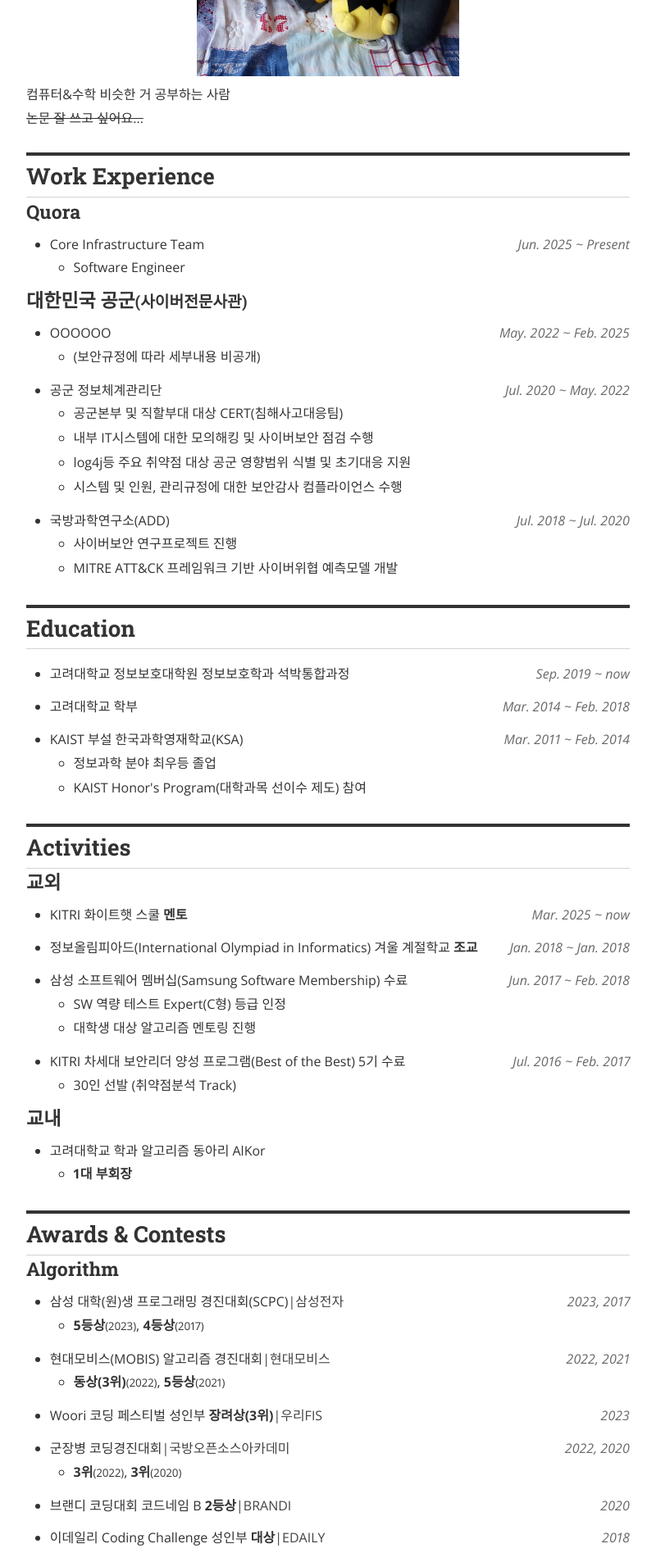
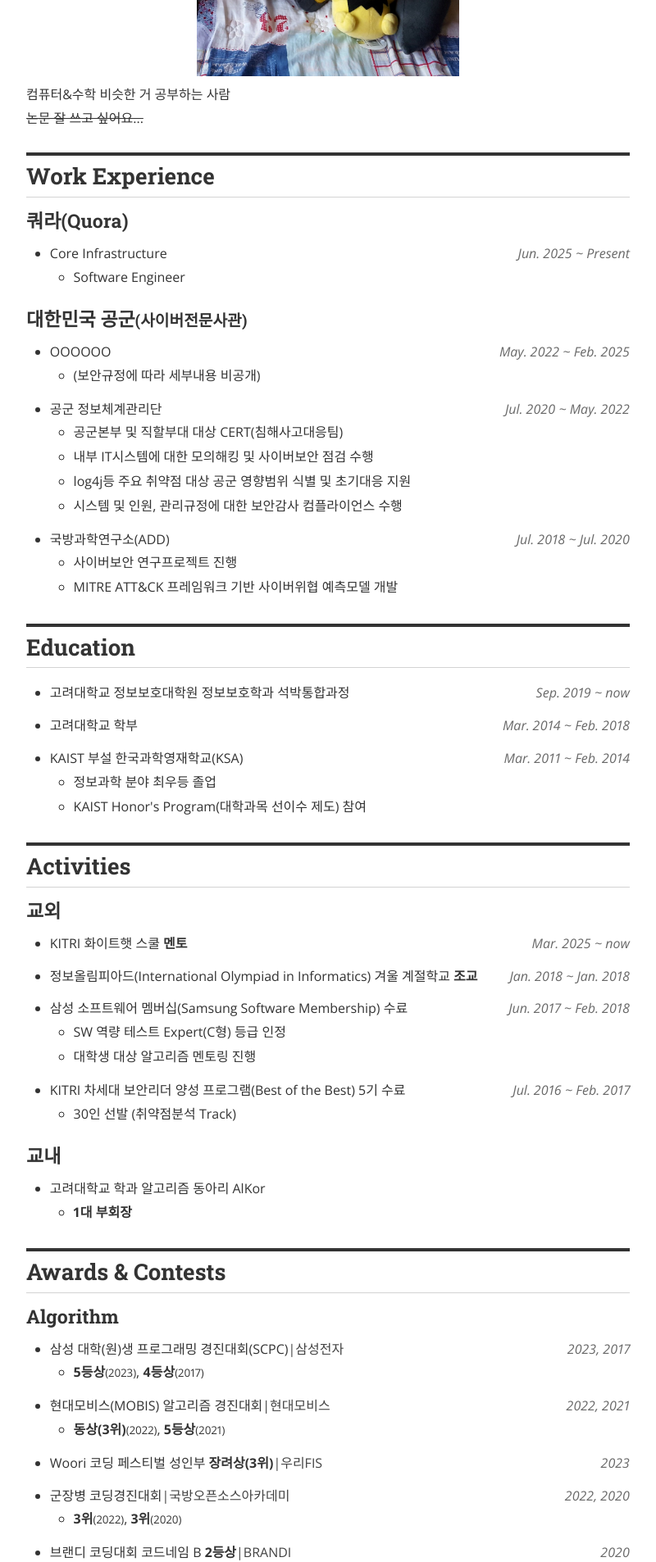
Before and after one commit to nyan101/nyan101.github.io, a Jekyll site: the page built from about-ko.html, in a window 1280 px wide. Shown: the part 454-2360 px from the top of the page at 82% size, without its empty margins (240-1040 px from the left). Built offline with Jekyll 4.4.1, drawn with Linux system fonts in a browser that asks for light colours; nearby versions of some CDN libraries; a style sheet for code colours, icons or effects is not loaded.

Commit message:
about: 직장명 한글 추가 및 여백 조정

```diff
--- a/_sass/_layout.scss
+++ b/_sass/_layout.scss
@@ -502,7 +502,7 @@ h2.section-header {
 
 h3.subsection-header {
     margin-bottom: -0.5em;
-    margin-top: -0.5em;
+    margin-top: 0;
 }
 
 /* End Custom */
--- a/about-ko.html
+++ b/about-ko.html
@@ -26,12 +26,12 @@ permalink: /about/ko
 </p>
 
 <h2 class="section-header">Work Experience</h2>
-<h3 class="subsection-header">Quora</h3>
+<h3 class="subsection-header">쿼라(Quora)</h3>
 <ul class="resume-list">
     <li class="resume-item">
         <div class="resume-row">
             <div class="resume-desc">
-                Core Infrastructure Team
+                Core Infrastructure
             </div>
             <div class="resume-appendix">
                 <div class="resume-organization"></div>
```
